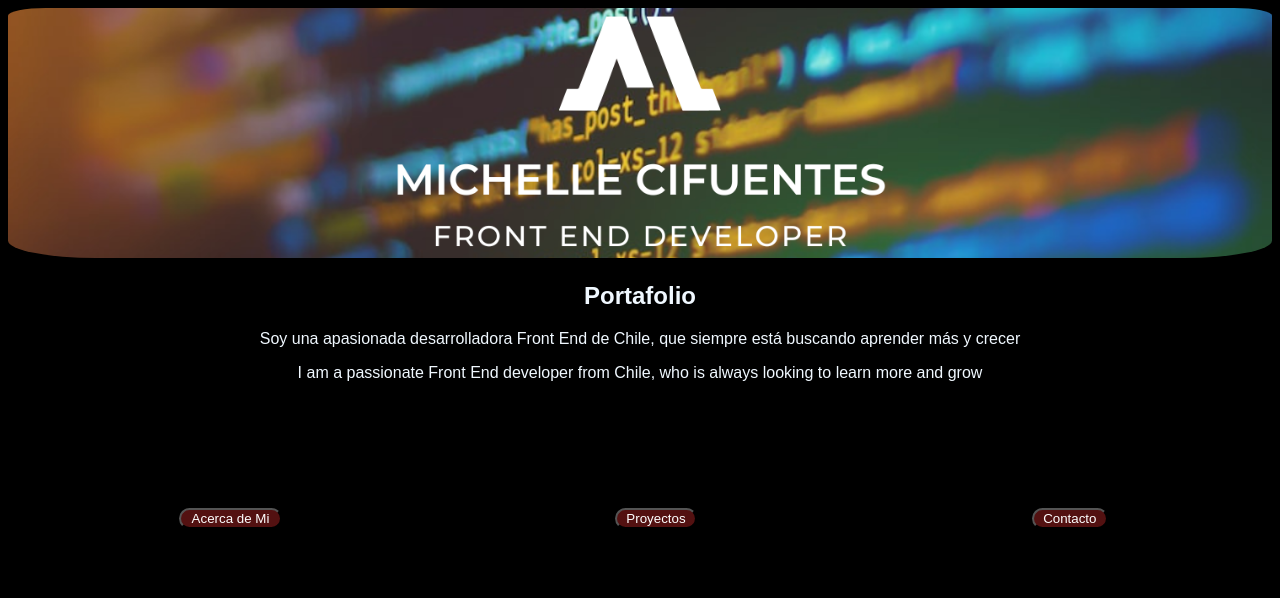
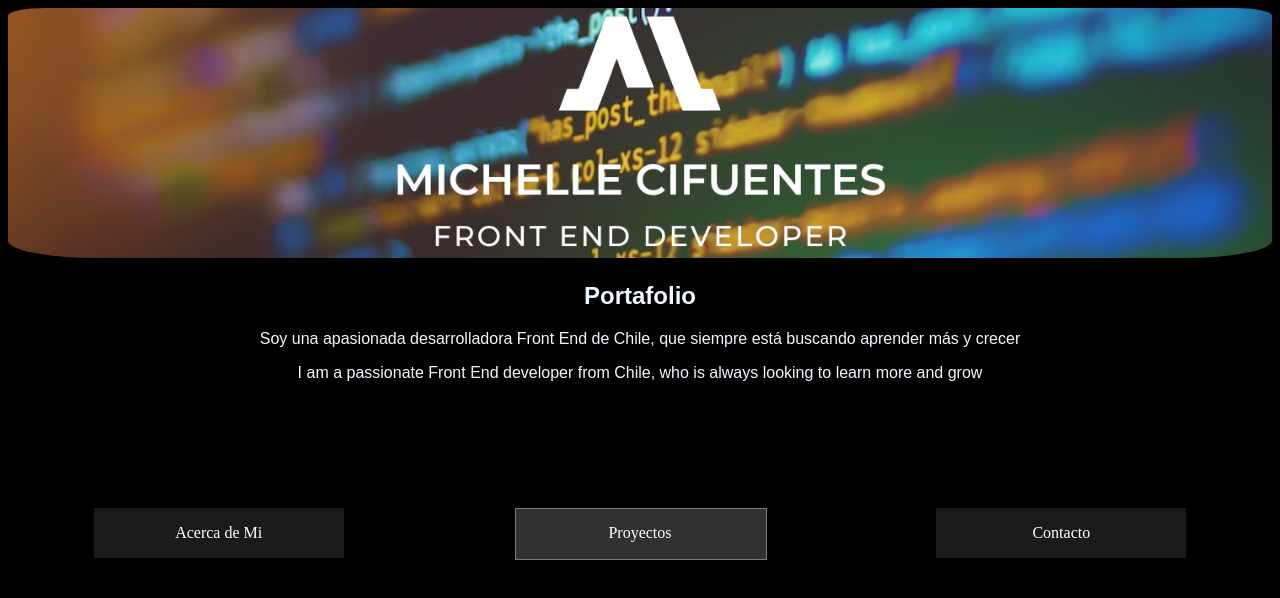
Before and after one commit to Theriomich/Portafolio, a React (Create React App) app: page / in a window 1280 px wide. Shown: the top 598 px of the page. Built offline with nearby package versions, Linux system fonts and the light colour scheme.

Commit message:
agregue efectos a los botones

```diff
--- a/src/Components/Home/Header.css
+++ b/src/Components/Home/Header.css
@@ -1,20 +1,164 @@
 .containerLinks{
     display: flex;
     justify-content: space-around;
+}
 
+.link{
+  text-decoration: none;
+  color:#FFF
+}
+.btn {
+	line-height: 50px;
+	height: 50px;
+	text-align: center;
+	width: 250px;
+	cursor: pointer;
+}
+
+.btn-one {
+	color: #FFF;
+	transition: all 0.3s;
+	position: relative;
 
 }
-
-.link button{
-    color: white;
-    background-color:rgb(83, 17, 17);
-    border-radius: 60px;
-    width: 110%;
+.btn-one span {
+	transition: all 0.3s;
 
 }
-.link button:hover{
-    color: white;
-    background-color:red;
-    cursor:pointer
+.btn-one::before {
+	content: attr(aria-label);
+  pointer-events: none;
+	position: absolute;
+	bottom: 0;
+	left: 0;
+	width: 100%;
+	height: 100%;
+	z-index: 1;
+	opacity: 0;
+	transition: all 0.3s;
+	border-top-width: 1px;
+	border-bottom-width: 1px;
+	border-top-style: solid;
+	border-bottom-style: solid;
+	border-top-color: rgba(255,255,255,0.5);
+	border-bottom-color: rgba(255,255,255,0.5);
+	transform: scale(0.1, 1);
+}
+.btn-one:hover span {
+	letter-spacing: 2px;
+}
+.btn-one:hover::before {
+	opacity: 1;
+	transform: scale(1, 1);
+}
+.btn-one::after {
+	content: '';
+	position: absolute;
+	bottom: 0;
+	left: 0;
+	width: 100%;
+	height: 100%;
+	z-index: 1;
+	transition: all 0.3s;
+	background-color: rgba(255,255,255,0.1);
+}
+.btn-one:hover::after {
+	opacity: 0;
+	transform: scale(0.1, 1);
+}
 
+/*
+========================
+      BUTTON TWO
+========================
+*/
+.btn-two {
+	color: #FFF;
+	transition: all 0.5s;
+	position: relative;
 }
+.btn-two span {
+	z-index: 2;
+	display: block;
+	position: absolute;
+	width: 100%;
+	height: 100%;
+}
+.btn-two::before {
+	content: '';
+  pointer-events: none;
+	position: absolute;
+	top: 0;
+	left: 0;
+	width: 100%;
+	height: 100%;
+	z-index: 1;
+	transition: all 0.5s;
+	border: 1px solid rgba(255,255,255,0.2);
+	background-color: rgba(255,255,255,0.1);
+}
+.btn-two::after {
+	content: '';
+	position: absolute;
+	top: 0;
+	left: 0;
+	width: 100%;
+	height: 100%;
+	z-index: 1;
+	transition: all 0.5s;
+	border: 1px solid rgba(255,255,255,0.2);
+	background-color: rgba(255,255,255,0.1);
+}
+.btn-two:hover::before {
+  transform: rotate(-45deg);
+  background-color: rgba(255,255,255,0);
+}
+.btn-two:hover::after {
+  transform: rotate(45deg);
+  background-color: rgba(255,255,255,0);
+}
+
+/*
+========================
+      BUTTON THREE
+========================
+*/
+.btn-three {
+	color: #FFF;
+	transition: all 0.5s;
+	position: relative;
+}
+.btn-three::before {
+	content: '';
+  pointer-events: none;
+	position: absolute;
+	top: 0;
+	left: 0;
+	width: 100%;
+	height: 100%;
+	z-index: 1;
+	background-color: rgba(255,255,255,0.1);
+	transition: all 0.3s;
+}
+.btn-three:hover::before {
+	opacity: 0 ;
+	transform: scale(0.5,0.5);
+}
+.btn-three::after {
+	content: '';
+  pointer-events: none;
+	position: absolute;
+	top: 0;
+	left: 0;
+	width: 100%;
+	height: 100%;
+	z-index: 1;
+	opacity: 0;
+	transition: all 0.3s;
+	border: 1px solid rgba(255,255,255,0.5);
+	transform: scale(1.2,1.2);
+}
+.btn-three:hover::after {
+	opacity: 1;
+	transform: scale(1,1);
+}
--- a/src/Components/Home/Header.jsx
+++ b/src/Components/Home/Header.jsx
@@ -12,15 +12,21 @@ function Header(props) {
         <Subtitle />
       </header>
       <div className="containerLinks">
+        <div className="btn btn-one link">
           <Link className="link" to="/About/">
-          <button>Acerca de Mi</button>
+            <span aria-label="Acerca de Mi">Acerca de Mi</span>
           </Link>
+        </div>
+        <div className="btn btn-two">
           <Link className="link" to="/Proyects/">
-          <button>Proyectos</button>
+            <span>Proyectos</span>
           </Link>
+        </div>
+        <div className="btn btn-three">
           <Link className="link" to="/Contact/">
-          <button>Contacto</button>
+            <span aria-label="Contacto">Contacto</span>
           </Link>
+        </div>
       </div>
     </div>
   );
```
Lines whose indentation alone changed are shown as unchanged.
